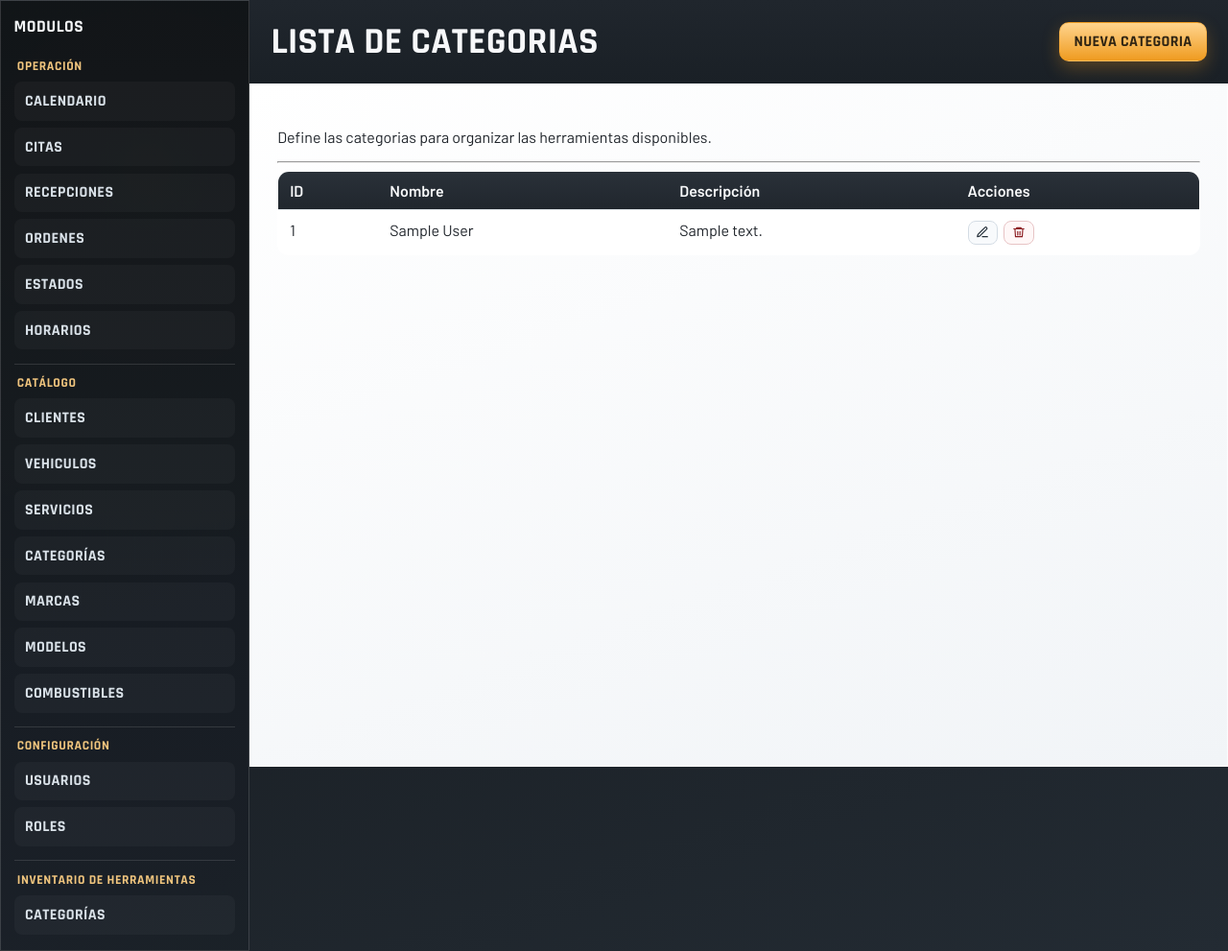
After one commit to Dixonsz/motors, a Django app: page /categoria_herramientas/ in a window 1280 px wide. The commit adds this page. Shown: the whole page at 96% size. Run offline with Django 5.2, Linux system fonts and the light colour scheme; tables that the repository leaves empty hold one stand-in row (values such as "Sample post").

Commit message:
Creacion de categorias para las herramientas

```diff
--- a/Taller/apps/administracion/models/categoria_herramienta.py
+++ b/Taller/apps/administracion/models/categoria_herramienta.py
@@ -5,4 +5,4 @@ class CategoriaHerramienta(models.Model):
     descripcion = models.TextField(blank=True, null=True)
 
     def __str__(self):
-        return f"{self.nombre}"
+        return f"{self.nombre} - {self.descripcion}"
--- /dev/null
+++ b/Taller/apps/administracion/services/categoria_herramienta_service.py
@@ -0,0 +1,49 @@
+from ..models.categoria_herramienta import CategoriaHerramienta
+
+
+class CategoriaHerramientaService:
+
+    @staticmethod
+    def get_all_categorias():
+        return CategoriaHerramienta.objects.all()
+
+    @staticmethod
+    def get_categoria_by_id(categoria_id):
+        try:
+            return CategoriaHerramienta.objects.get(id=categoria_id)
+        except CategoriaHerramienta.DoesNotExist:
+            return None
+
+
+    @staticmethod
+    def create_categoria(nombre, descripcion):
+        if CategoriaHerramienta.objects.filter(nombre=nombre).exists():
+            raise ValueError("El nombre de la categoria ya existe.")
+        categoria = CategoriaHerramienta(nombre=nombre, descripcion=descripcion)
+        categoria.save()
+        return categoria
+
+    @staticmethod
+    def update_categoria(categoria_id, nombre=None, descripcion=None):
+        categoria = CategoriaHerramientaService.get_categoria_by_id(categoria_id)
+        if not categoria:
+            raise ValueError("La categoria no existe.")
+
+        if nombre:
+            if CategoriaHerramienta.objects.filter(nombre=nombre).exclude(id=categoria_id).exists():
+                raise ValueError("El nombre de la categoria ya existe.")
+            categoria.nombre = nombre
+
+        if descripcion is not None:
+            categoria.descripcion = descripcion
+
+        categoria.save()
+        return categoria
+
+    @staticmethod
+    def delete_categoria(categoria_id):
+        categoria = CategoriaHerramientaService.get_categoria_by_id(categoria_id)
+        if not categoria:
+            raise ValueError("La categoria no existe.")
+        categoria.delete()
+        return categoria.nombre
--- a/Taller/apps/administracion/templates/base.html
+++ b/Taller/apps/administracion/templates/base.html
@@ -577,6 +577,12 @@
                     <a href="{% url 'usuarios_lista' %}" class="{% if request.path|slice:':10' == '/usuarios/' %}active{% endif %}">Usuarios</a>
                     <a href="{% url 'roles_lista' %}" class="{% if request.path|slice:':7' == '/roles/' %}active{% endif %}">Roles</a>
                 </div>
+
+                 <div class="module-group" aria-label="Navegacion de catalogos">
+                    <span class="module-group-title">Inventario de Herramientas</span>
+                    <a href="{% url 'categoria_herramientas_lista' %}" class="{% if request.path|slice:':11' == '/categorias_herramienta/' %}active{% endif %}">Categorías</a>
+
+                </div>
             </nav>
         </aside>
 
--- /dev/null
+++ b/Taller/apps/administracion/templates/categoria_herramienta/categoria_herramientas_lista.html
@@ -0,0 +1,72 @@
+{% extends 'base.html' %}
+{% block title %}Lista de Categorias{% endblock %}
+{% block page_title %}Lista de Categorias{% endblock %}
+
+{% block page_actions %}
+<nav aria-label="Acciones de categorias">
+    <a href="{% url 'categoria_herramientas_crear' %}">Nueva categoria</a>
+</nav>
+{% endblock %}
+
+{% block content %}
+<div class="container">
+    <p>Define las categorias para organizar las herramientas disponibles.</p>
+    <hr>
+
+        {% if categorias %}
+        <table>
+            <thead>
+                <tr>
+                    <th>ID</th>
+                    <th>Nombre</th>
+                    <th>Descripción</th>
+                    <th>Acciones</th>
+                </tr>
+            </thead>
+            <tbody>
+                {% for categoria in categorias %}
+                <tr>
+                    <td>{{ categoria.id }}</td>
+                    <td>{{ categoria.nombre }}</td>
+                    <td>{{ categoria.descripcion }}</td>
+                    <td>
+                        <span class="action-links">
+                            <a class="action-link" href="{% url 'categoria_herramientas_editar' categoria.id %}" aria-label="Editar categoria {{ categoria.nombre }}">
+                                <svg viewBox="0 0 24 24" aria-hidden="true"><path d="M12 20h9"></path><path d="M16.5 3.5a2.1 2.1 0 0 1 3 3L7 19l-4 1 1-4z"></path></svg>
+                            </a>
+                            <a class="action-link delete" href="{% url 'categoria_herramientas_eliminar' categoria.id %}" aria-label="Eliminar categoria {{ categoria.nombre }}">
+                                <svg viewBox="0 0 24 24" aria-hidden="true"><polyline points="3 6 5 6 21 6"></polyline><path d="M8 6V4h8v2"></path><path d="M19 6l-1 14H6L5 6"></path><line x1="10" y1="11" x2="10" y2="17"></line><line x1="14" y1="11" x2="14" y2="17"></line></svg>
+                            </a>
+                        </span>
+                    </td>
+                </tr>
+                {% endfor %}
+            </tbody>
+        </table>
+        {% if categorias.paginator.num_pages > 1 %}
+        <section aria-label="Paginacion de categorias" style="margin-top: 1rem;">
+            <nav aria-label="Paginacion" style="display: flex; gap: 0.45rem; align-items: center; flex-wrap: wrap;">
+                {% if categorias.has_previous %}
+                <a href="?page={{ categorias.previous_page_number }}" aria-label="Ir a la pagina anterior">Anterior</a>
+                {% endif %}
+
+                {% for page_num in categorias.paginator.page_range %}
+                    {% if page_num == categorias.number %}
+                    <span style="padding: 0.58rem 0.88rem; border-radius: 10px; border: 1px solid rgba(239, 155, 32, 0.45); background: linear-gradient(180deg, #ffd48d, #ef9b20); color: #2f2413; font-family: 'Rajdhani', sans-serif; font-weight: 700; letter-spacing: 0.3px; text-transform: uppercase;">{{ page_num }}</span>
+                    {% else %}
+                    <a href="?page={{ page_num }}" aria-label="Ir a la pagina {{ page_num }}">{{ page_num }}</a>
+                    {% endif %}
+                {% endfor %}
+
+                {% if categorias.has_next %}
+                <a href="?page={{ categorias.next_page_number }}" aria-label="Ir a la pagina siguiente">Siguiente</a>
+                {% endif %}
+            </nav>
+            <p style="margin-top: 0.55rem; color: #5c6670;">Pagina {{ categorias.number }} de {{ categorias.paginator.num_pages }}.</p>
+        </section>
+        {% endif %}
+        {% else %}
+        <p class="empty-message" style="text-align: center;">No hay categorias registradas.</p>
+        {% endif %}
+    </div>
+{% endblock %}
--- /dev/null
+++ b/Taller/apps/administracion/views/web/categoria_herramienta_web.py
@@ -0,0 +1,58 @@
+from django.contrib import messages
+from django.core.paginator import Paginator
+from django.shortcuts import redirect, render
+from ...services.categoria_herramienta_service import CategoriaHerramientaService
+
+def categoria_lista(request):
+    categorias = CategoriaHerramientaService.get_all_categorias().order_by('id')
+    paginator = Paginator(categorias, 10)
+    page_number = request.GET.get('page')
+    categorias_paginadas = paginator.get_page(page_number)
+    return render(request, 'categoria_herramienta/categoria_herramientas_lista.html', {'categorias': categorias_paginadas})
+
+def categoria_create(request):
+    if request.method == 'POST':
+        nombre = request.POST.get('nombre')
+        descripcion = request.POST.get('descripcion')
+        try:
+            CategoriaHerramientaService.create_categoria(nombre, descripcion)
+            messages.success(request, 'Categoría creada correctamente.')
+            return redirect('categorias_lista')
+        except ValueError as exc:
+            messages.error(request, str(exc))
+
+    return render(request, 'categoria_herramienta/categoria_herramientas_crear.html')
+
+def categoria_editar(request, categoria_id):
+    categoria = CategoriaHerramientaService.get_categoria_by_id(categoria_id)
+    if not categoria:
+        messages.error(request, 'La categoría no existe.')
+        return redirect('categorias_lista')
+
+    if request.method == 'POST':
+        nombre = request.POST.get('nombre')
+        descripcion = request.POST.get('descripcion')
+        try:
+            CategoriaHerramientaService.update_categoria(categoria_id, nombre, descripcion)
+            messages.success(request, 'Categoría actualizada correctamente.')
+            return redirect('categorias_lista')
+        except ValueError as exc:
+            messages.error(request, str(exc))
+
+    return render(request, 'categoria_herramienta/categoria_herramientas_editar.html', {'categoria': categoria})
+
+def categoria_eliminar(request, categoria_id):
+    categoria = CategoriaHerramientaService.get_categoria_by_id(categoria_id)
+    if not categoria:
+        messages.error(request, 'La categoría no existe.')
+        return redirect('categorias_lista')
+
+    if request.method == 'POST':
+        try:
+            CategoriaHerramientaService.delete_categoria(categoria_id)
+            messages.success(request, 'Categoría eliminada correctamente.')
+            return redirect('categorias_lista')
+        except ValueError as exc:
+            messages.error(request, str(exc))
+
+    return render(request, 'categoria_herramienta/categoria_herramientas_eliminar.html', {'categoria': categoria})
--- a/Taller/config/urls.py
+++ b/Taller/config/urls.py
@@ -20,6 +20,7 @@ from apps.administracion.views.web.orden_web import (orden_lista, orden_create,
 from apps.administracion.views.web.estado_web import estado_lista, estado_create, estado_editar, estado_eliminar
 from apps.administracion.views.web.agenda_horario_web import agenda_horario_lista, agenda_horario_create, agenda_horario_editar, agenda_horario_eliminar
 from apps.administracion.views.web.inicio_web import inicio
+from apps.administracion.views.web.categoria_herramienta_web import categoria_lista, categoria_create, categoria_editar, categoria_eliminar
 
 router = DefaultRouter()
 router.register(r'ordenes', OrdenView, basename='api-ordenes')
@@ -110,8 +111,9 @@ urlpatterns = [
     path('agenda-horarios/editar/<int:agenda_horario_id>/', agenda_horario_editar, name='agenda_horarios_editar'),
     path('agenda-horarios/eliminar/<int:agenda_horario_id>/', agenda_horario_eliminar, name='agenda_horarios_eliminar'),
 
-
-
-
+    path('categoria_herramientas/', categoria_lista, name='categoria_herramientas_lista'),
+    path('categoria_herramientas/crear/', categoria_create, name='categoria_herramientas_crear'),
+    path('categoria_herramientas/editar/<int:categoria_id>/', categoria_editar, name='categoria_herramientas_editar'),
+    path('categoria_herramientas/eliminar/<int:categoria_id>/', categoria_eliminar, name='categoria_herramientas_eliminar'),
 
 ]
```
Also changed, not shown: Taller/apps/administracion/serializers/categoria_herramienta_serializers.py (added, +7 -0 lines), Taller/apps/administracion/templates/categoria_herramienta/categoria_herramientas_crear.html (added, +23 -0 lines), Taller/apps/administracion/templates/categoria_herramienta/categoria_herramientas_editar.html (added, +19 -0 lines), Taller/apps/administracion/templates/categoria_herramienta/categoria_herramientas_eliminar.html (added, +19 -0 lines), Taller/apps/administracion/views/api/categoria_herramienta_view.py (added, +68 -0 lines).
